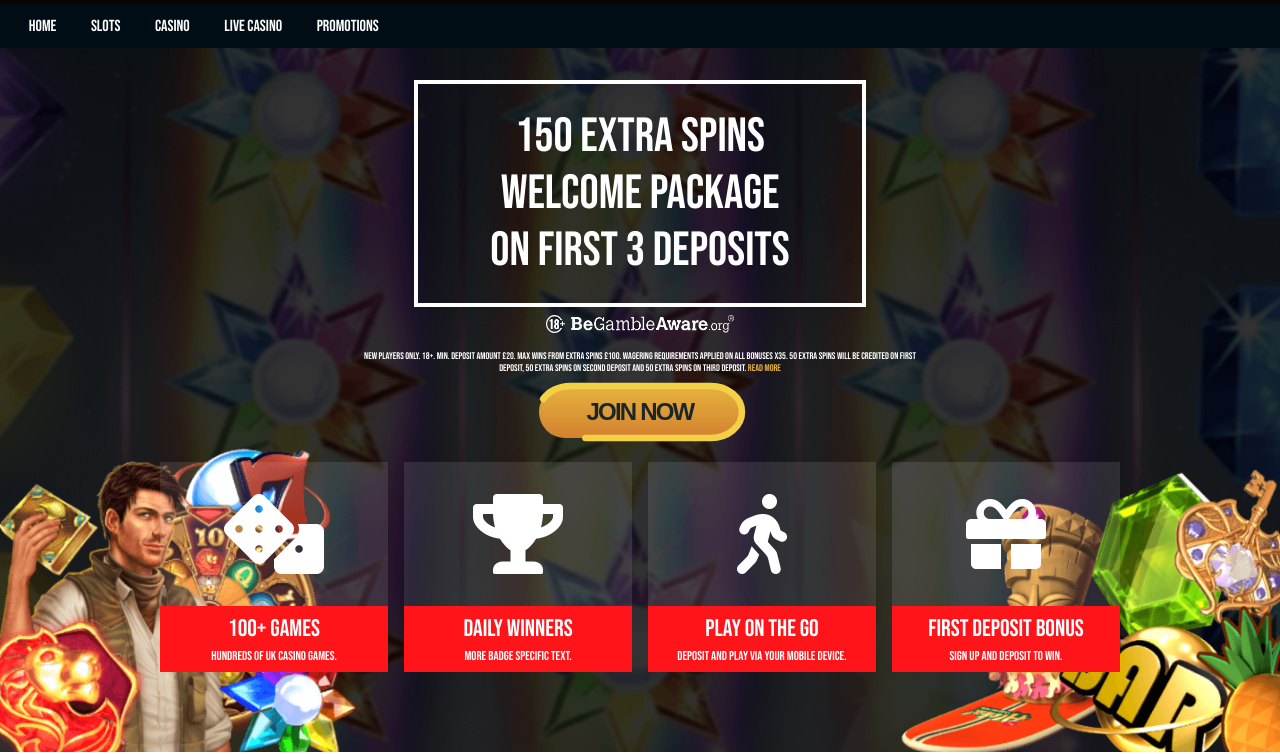
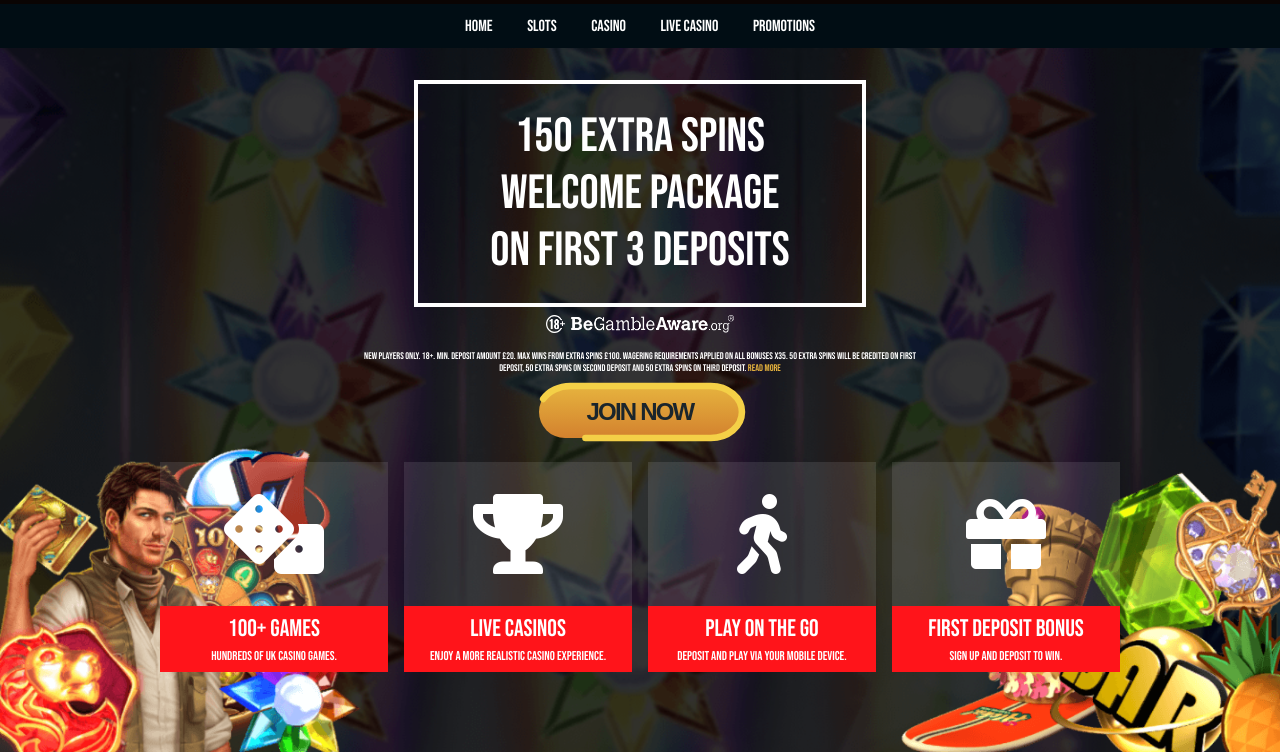
Before and after one commit to Reece431/s-week-1, a plain HTML site: page index.html in a window 1280 px wide. Shown: the part 61-815 px from the top of the page. Drawn offline with Linux system fonts and the light colour scheme.

Commit message:
nav tweak

```diff
--- a/assets/files/styles.scss
+++ b/assets/files/styles.scss
@@ -134,6 +134,8 @@ header {
         padding: 0.8em;
         color: $col1;
         background: $navCol;
+        display: grid;
+        justify-items: center;
         ul{
             list-style-type: none;
             li{
--- a/index.html
+++ b/index.html
@@ -71,8 +71,8 @@
                 <div class="badge">
                     <i class="fas fa-trophy"></i>
                     <div class="txtWrap">
-                        <p class="badgeHead">Daily Winners</p>
-                        <p class="badgeSub">More badge specific text.</p>
+                        <p class="badgeHead">Live Casinos</p>
+                        <p class="badgeSub">Enjoy a more realistic casino experience.</p>
                     </div>
                 </div>
                 </a>
@@ -142,8 +142,8 @@
                 <div class="badge">
                     <i class="fas fa-trophy"></i>
                     <div class="txtWrap">
-                        <p class="badgeHead">Daily Winners</p>
-                        <p class="badgeSub">More badge specific text.</p>
+                        <p class="badgeHead">Live Casinos</p>
+                        <p class="badgeSub">Enjoy a more realistic casino experience.</p>
                     </div>
                 </div>
                 </a>
```
Also changed, not shown: assets/files/styles.css, 1 other file.
